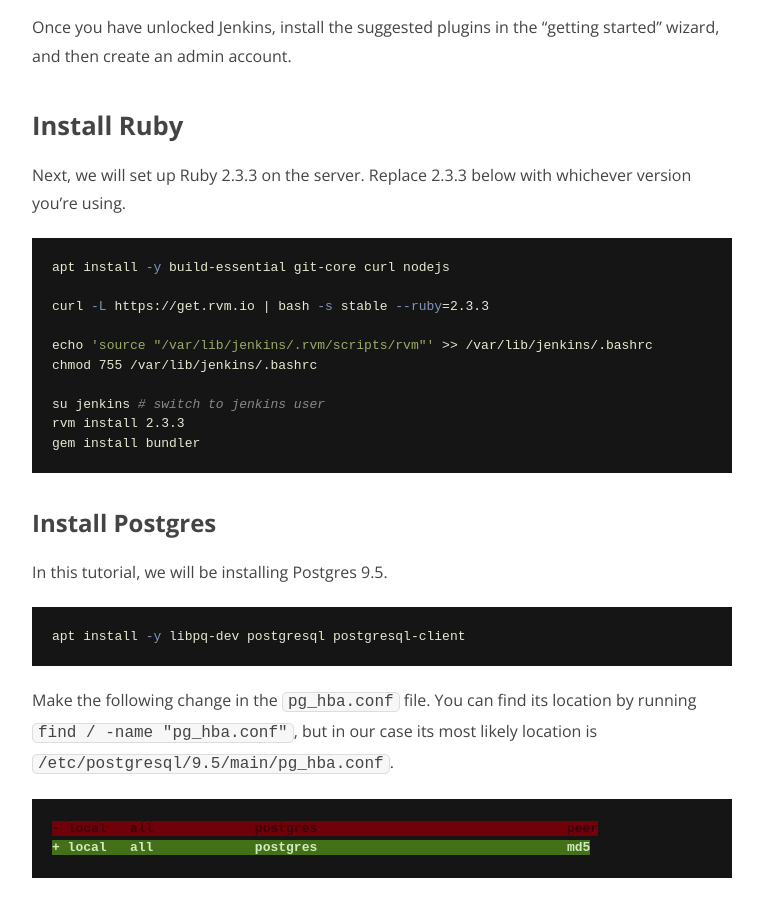
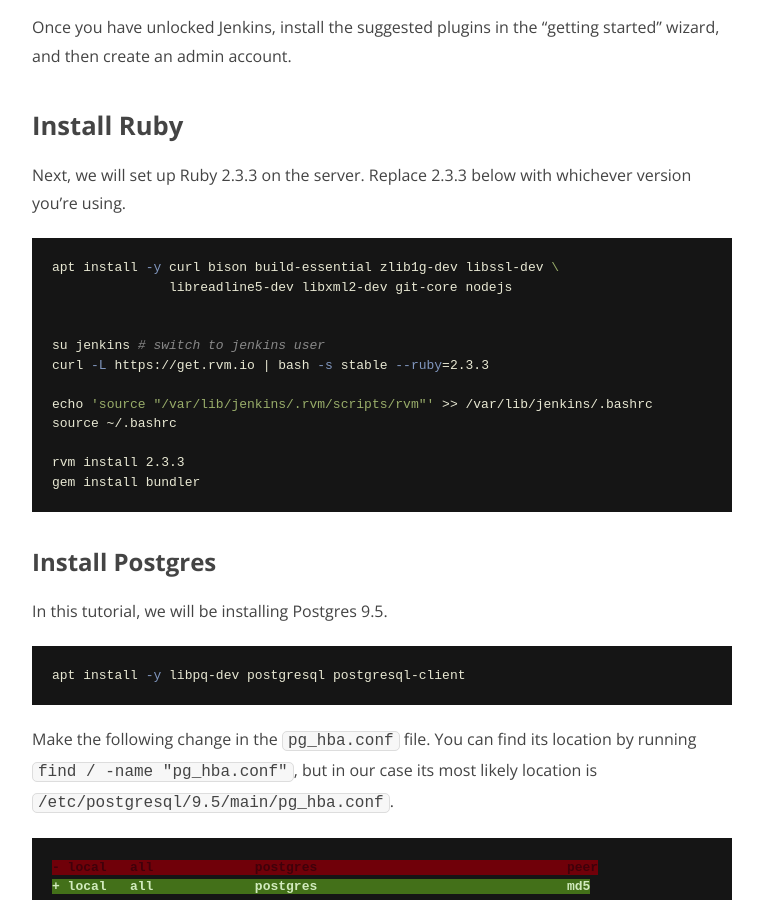
Before and after one commit to nithinbekal/nithinbekal.github.io, a Jekyll site: the page built from _posts/2017-02-12-jenkins-rails.md, in a window 1280 px wide and 900 px high, scrolled down 1046 px. Shown: the whole window, without its empty margins (258-1021 px from the left). Built offline with Jekyll 4.4.1, drawn with Linux system fonts in a browser that asks for light colours; comment, search, counter and statistics services are not loaded.

Commit message:
Fix jenkins install instructions

```diff
--- a/_posts/2017-02-12-jenkins-rails.md
+++ b/_posts/2017-02-12-jenkins-rails.md
@@ -50,14 +50,16 @@
 Replace 2.3.3 below with whichever version you're using.
 
 {% highlight bash %}
-apt install -y build-essential git-core curl nodejs
+apt install -y curl bison build-essential zlib1g-dev libssl-dev \
+               libreadline5-dev libxml2-dev git-core nodejs
 
+
+su jenkins # switch to jenkins user
 curl -L https://get.rvm.io | bash -s stable --ruby=2.3.3
 
 echo 'source "/var/lib/jenkins/.rvm/scripts/rvm"' >> /var/lib/jenkins/.bashrc
-chmod 755 /var/lib/jenkins/.bashrc
+source ~/.bashrc
 
-su jenkins # switch to jenkins user
 rvm install 2.3.3
 gem install bundler
 {% endhighlight %}
```
